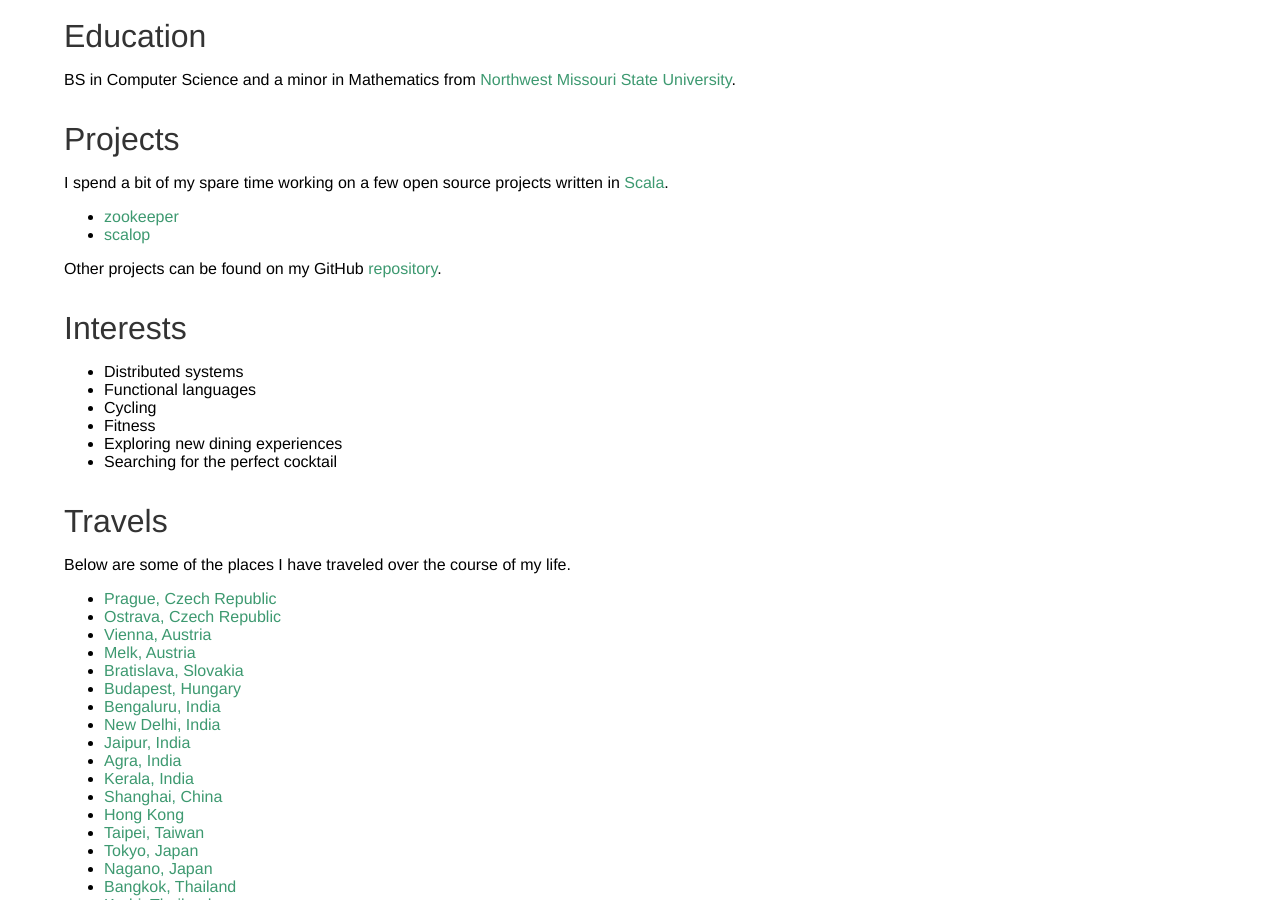
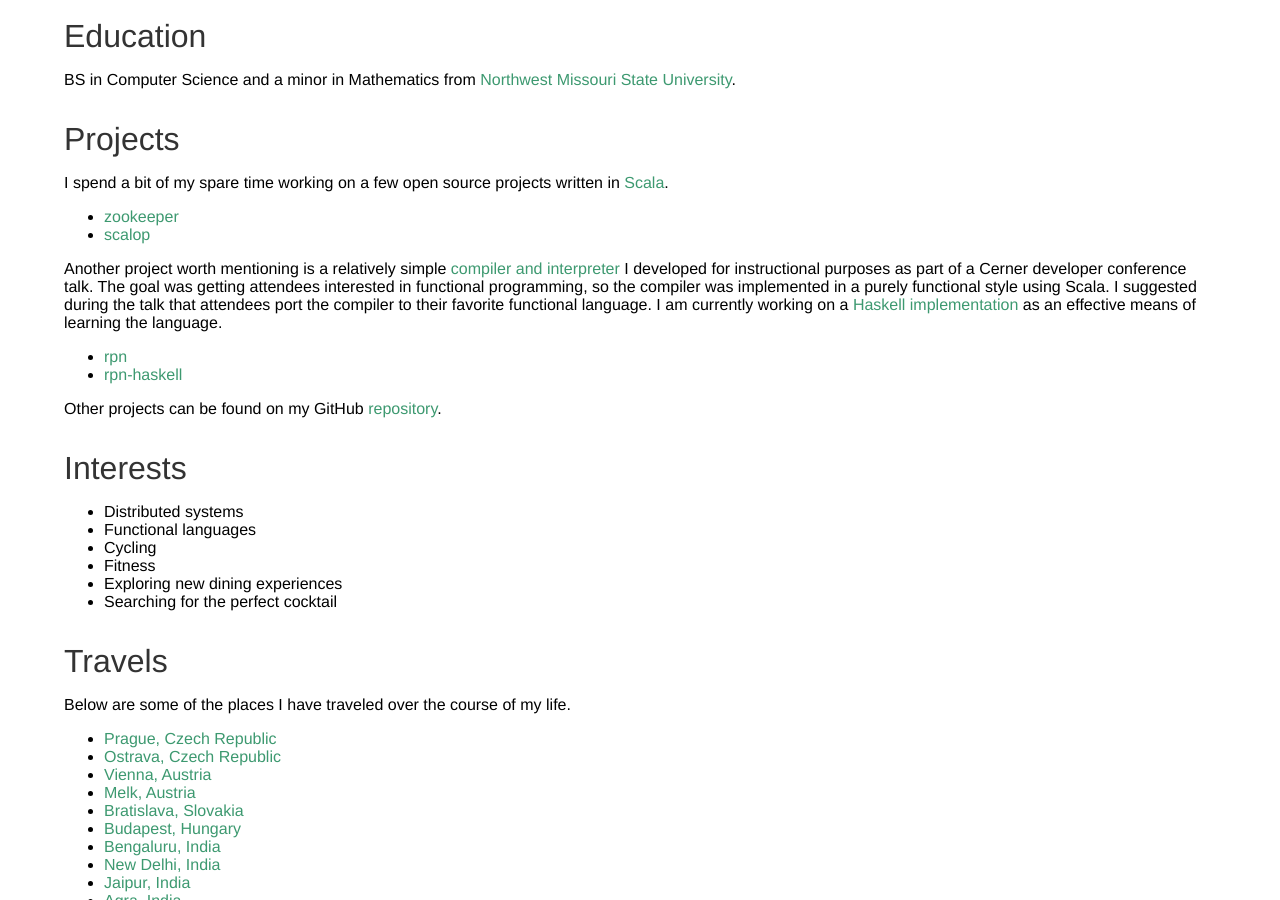
Before and after one commit to davidledwards/davidledwards.github.io, a Jekyll site: the page built from about/index.md, in a window 1280 px wide and 900 px high, scrolled down 1561 px. Built offline with Jekyll 4.4.1, drawn with Linux system fonts in a browser that asks for light colours.

Commit message:
add more to project section

```diff
--- a/about/index.md
+++ b/about/index.md
@@ -78,6 +78,15 @@ I spend a bit of my spare time working on a few open source projects written in
 * [zookeeper](http://loopfor.com/zookeeper)
 * [scalop](http://loopfor.com/scalop)
 
+Another project worth mentioning is a relatively simple [compiler and interpreter](https://github.com/davidledwards/rpn) I
+developed for instructional purposes as part of a Cerner developer conference talk. The goal was getting attendees interested
+in functional programming, so the compiler was implemented in a purely functional style using Scala. I suggested during the
+talk that attendees port the compiler to their favorite functional language. I am currently working on a
+[Haskell implementation](https://github.com/davidledwards/rpn-haskell) as an effective means of learning the language.
+
+* [rpn](https://github.com/davidledwards/rpn)
+* [rpn-haskell](https://github.com/davidledwards/rpn-haskell)
+
 Other projects can be found on my GitHub [repository](https://github.com/davidledwards).
 
 ## Interests
```
